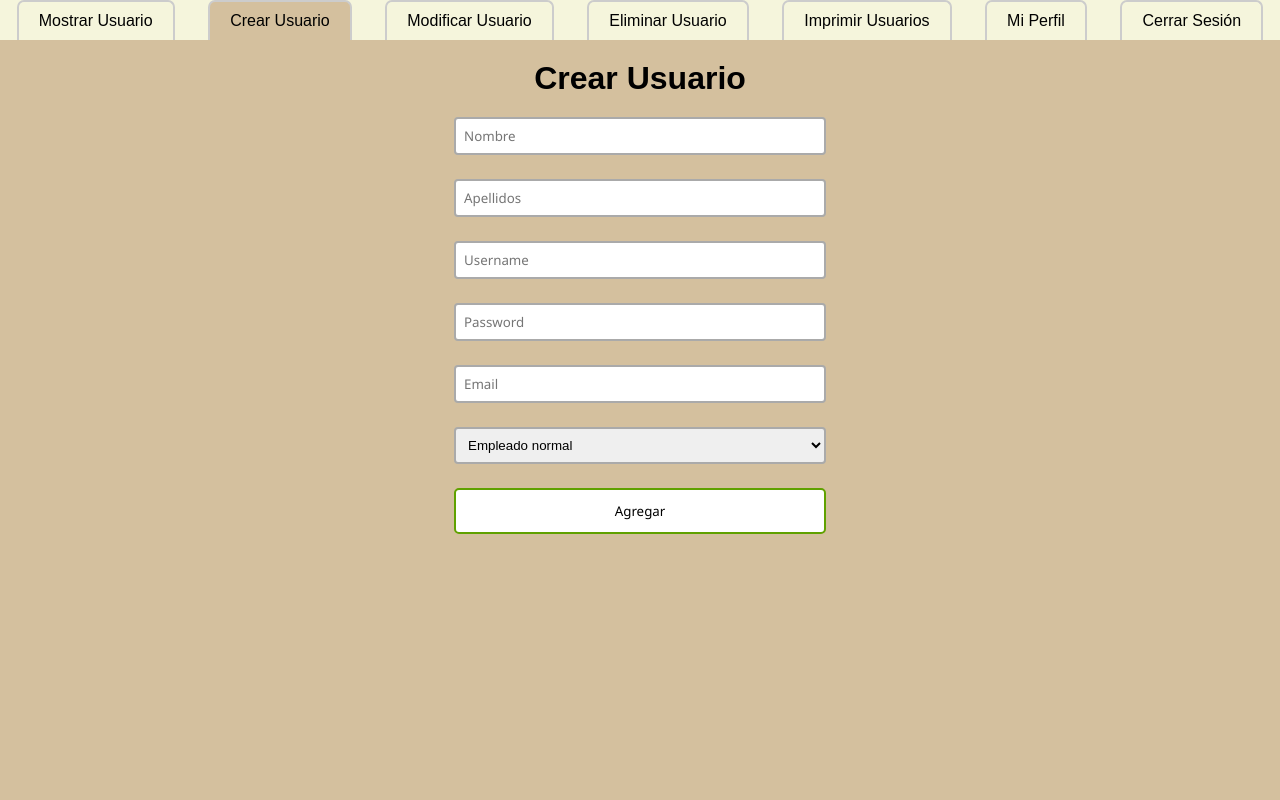
After one commit to Roosendo/crud-php, a PHP site: page /createUser.php in a window 1280 px wide. The commit adds this page. Run offline with PHP 8.4, Linux system fonts and the light colour scheme; a user stored in the database is signed in; data comes from the database, SQL or seed files in the repository.

Commit message:
esta bueno antes de paola

```diff
--- /dev/null
+++ b/createUser.php
@@ -0,0 +1,71 @@
+<?php
+session_start();
+if (!isset($_SESSION['user_id'])) {
+  header("Location: index.php");
+  exit();
+} else if ($_SESSION['is_admin'] == 1 || $_SESSION['is_admin'] == 2) {
+  include("conexion.php");
+$con = connection();
+
+$sql = "SELECT * FROM users";
+$query = mysqli_query($con, $sql);
+?>
+
+<!DOCTYPE html>
+<html lang="es">
+<head>
+  <meta charset="UTF-8">
+  <meta name="viewport" content="width=device-width, initial-scale=1.0">
+  <link rel="stylesheet" href="css/mainPage.css">
+  <link href="css/miestilo.css" rel="stylesheet">
+  <title>Vals Coffee | Crear</title>
+</head>
+<body>
+  <div id="dashboard">
+    <a href="showUsers.php" class="tab">Mostrar Usuario</a>
+    <?php if ($_SESSION['is_admin'] == 1): ?>
+      <a class="tab active">Crear Usuario</a>
+      <a href='modifyUsers.php' class='tab'>Modificar Usuario</a>
+      <a href='deleteUsers.php' class='tab'>Eliminar Usuario</a>
+      <a href="printUsers.php" target="_blank" class="tab">Imprimir Usuarios</a>
+    <?php elseif ($_SESSION['is_admin'] == 2): ?>
+      <a href='createUser.php' class='tab'>Crear Usuario</a>
+      <a href='modifyUsers.php' class='tab'>Actualizar Usuario</a>
+      <a href="printUsers.php" target="_blank" class="tab">Imprimir Usuarios</a>
+    <?php endif; ?>
+    <a href="myProfile.php" class="tab">Mi Perfil</a>
+    <a href="logOut.php" class="tab">Cerrar Sesión</a>
+  </div>
+  <div class="content">
+    <div class="users-form">
+      <h1>Crear Usuario</h1>
+      <?php if (isset($_GET['error'])):
+        $error = $_GET['error'];
+        if ($error == 'nice'): ?>
+          <p>Usuario creado.</p>
+        <?php endif; endif; ?>
+      <form action="insertar.php" method="POST">
+        <input type="text" name="name" placeholder="Nombre" />
+        <input type="text" name="lastname" placeholder="Apellidos" />
+        <input type="text" name="username" placeholder="Username" />
+        <input type="password" name="password" placeholder="Password" />
+        <input type="email" name="email" placeholder="Email" />
+        <?php if ($_SESSION['is_admin'] == 1): ?>
+          <select name="typeUser">
+            <option value="1">Gerente</option>
+            <option value="2">Supervisor</option>
+            <option value="0" selected>Empleado normal</option>
+          </select>
+        <?php endif; ?>
+
+        <input type="submit" value="Agregar" />
+      </form>
+    </div>
+  </div>
+</body>
+</html>
+<?php } else {
+  header("Location: index.php");
+  exit();
+}
+?>
--- a/css/main.css
+++ b/css/main.css
@@ -19,7 +19,8 @@ a {
   margin: 0 auto;
   gap: 35px;
   display: flex;
-  justify-content: center;
+  flex-direction: column;
+  justify-content: space-evenly;
   align-items: center;
   margin-top: 50px;
   background: transparent;
--- a/css/mainPage.css
+++ b/css/mainPage.css
@@ -43,6 +43,13 @@ body {
   background-color: #d4c09e;
 }
 
+.content img {
+  border-radius: 50%;
+  width: 100%;
+  height: 100%;
+  object-fit: cover;
+}
+
 table {
   width: 100%;
   border-collapse: collapse;
--- a/css/miestilo.css
+++ b/css/miestilo.css
@@ -9,7 +9,7 @@ html {
 	text-align: center;
 }
 
-a{
+a {
 	text-decoration: none;
 	text-decoration: underline;
 	color: crimson;
@@ -19,7 +19,7 @@ body {
 	background-color: #3e3e3e;
 }
 
-.users-form form{
+.users-form form {
 	display: flex;
 	flex-direction: column;
 	gap: 24px;
@@ -28,28 +28,29 @@ body {
 	text-align: center;
 }
 
-.users-form form input{
+.users-form form input {
 	font-family: 'Segoe UI', sans-serif;
 }
 
-.users-form form input[type=text],
-.users-form form input[type=password],
-.users-form form input[type=email]{
+.users-form form input[type='text'],
+.users-form form input[type='password'],
+.users-form form input[type='email'],
+select {
 	padding: 8px;
-    border:2px solid #aaa;
-    border-radius:4px;
-    outline:none;
-    transition:.3s;
+	border: 2px solid #aaa;
+	border-radius: 4px;
+	outline: none;
+	transition: 0.3s;
 }
 
-.users-form form input[type=text]:focus,
-.users-form form input[type=password]:focus,
-.users-form form input[type=password]:focus{
-    border-color:dodgerBlue;
-    box-shadow:0 0 6px 0 dodgerBlue;
+.users-form form input[type='text']:focus,
+.users-form form input[type='password']:focus,
+.users-form form input[type='password']:focus {
+	border-color: dodgerBlue;
+	box-shadow: 0 0 6px 0 dodgerBlue;
 }
 
-.users-form form input[type=submit]{
+.users-form form input[type='submit'] {
 	border: none;
 	padding: 12px 50px;
 	text-decoration: none;
@@ -61,12 +62,12 @@ body {
 	border: 2px solid #60a100;
 }
 
-.users-form form input[type=submit]:hover {
+.users-form form input[type='submit']:hover {
 	background-color: #60a100;
 	color: white;
 }
 
-.users-table table{
+.users-table table {
 	border: 1px solid #ccc;
 	border-collapse: collapse;
 	margin: 0;
@@ -81,20 +82,20 @@ table tr {
 	padding: 4px;
 }
 
-table th{
+table th {
 	padding: 16px;
 	text-align: center;
-    font-size: .85em;
+	font-size: 0.85em;
 }
 
-.users-table--edit{
+.users-table--edit {
 	background: #009688;
 	padding: 6px;
 	color: #fff;
 	text-align: center;
 	font-weight: bold;
 }
-.users-table--delete{
+.users-table--delete {
 	background: #b11e1e;
 	padding: 6px;
 	color: #fff;
--- a/registro.php
+++ b/registro.php
@@ -28,7 +28,7 @@ $query = mysqli_query($con, $sql);
 
         <input type="submit" value="Agregar" />
       </form>
-      <h2><a href="index.html">Cancelar</a></h2>
+      <h2><a href="index.php">Cancelar</a></h2>
     </div>
   </body>
 </html>
```
Also changed, not shown: deleteUsers.php (+27 -10 lines), insertar.php (+8 -2 lines), modifyUsers.php (+26 -9 lines), myProfile.php (added, +44 -0 lines), printUsers.php (+14 -0 lines), showUsers.php (+29 -12 lines), imgs/user.png (added). Lines whose indentation alone changed are shown as unchanged.
